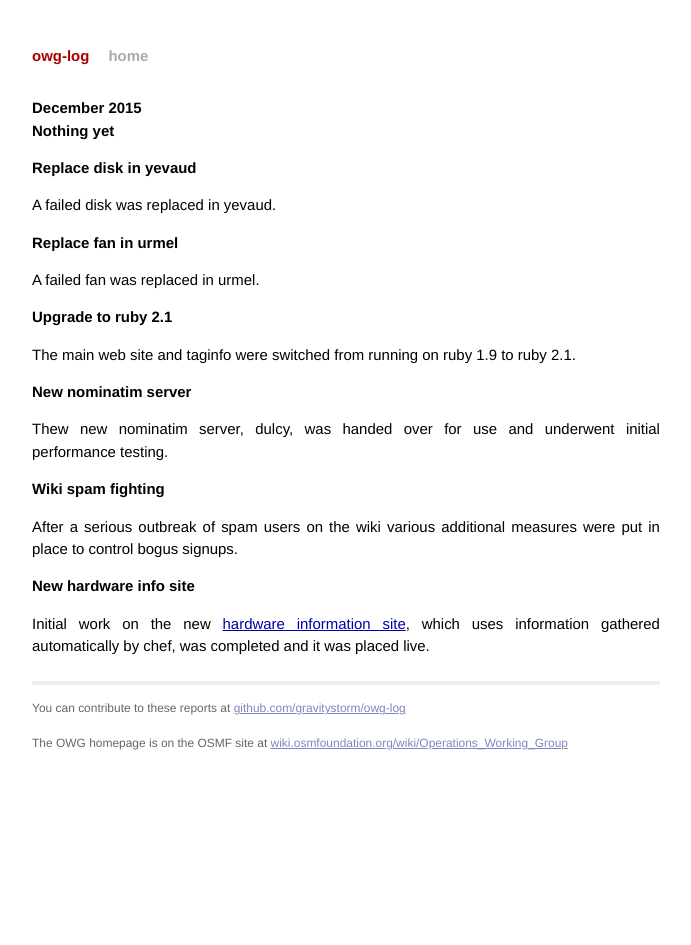
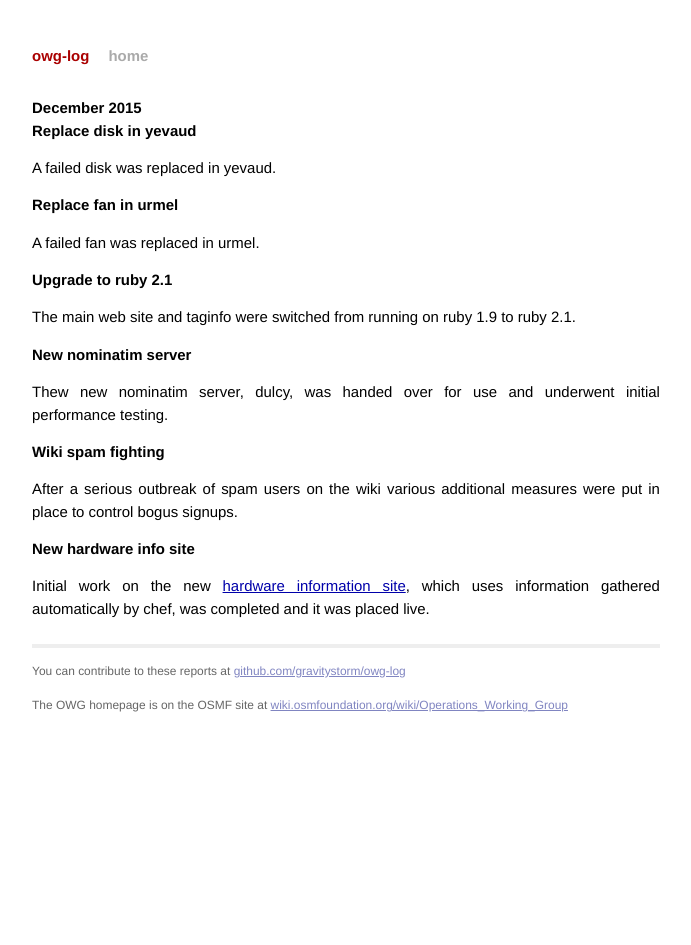
Before and after one commit to openstreetmap/owg-website, a Jekyll site: the page built from _posts/2015-12-01-december.md, in a window 1280 px wide. Shown: the whole page, without its empty margins (294-985 px from the left). Built offline with Jekyll 4.4.1, drawn with Linux system fonts in a browser that asks for light colours; Markdown is read by kramdown in place of the engine named in the settings.

Commit message:
Update 2015-12-01-december.md

```diff
--- a/_posts/2015-12-01-december.md
+++ b/_posts/2015-12-01-december.md
@@ -3,8 +3,6 @@ layout: post
 title:  "December 2015"
 date: 2015-12-31 23:59:59
 ---
-
-# Nothing yet
 
 # Replace disk in yevaud
 
```
